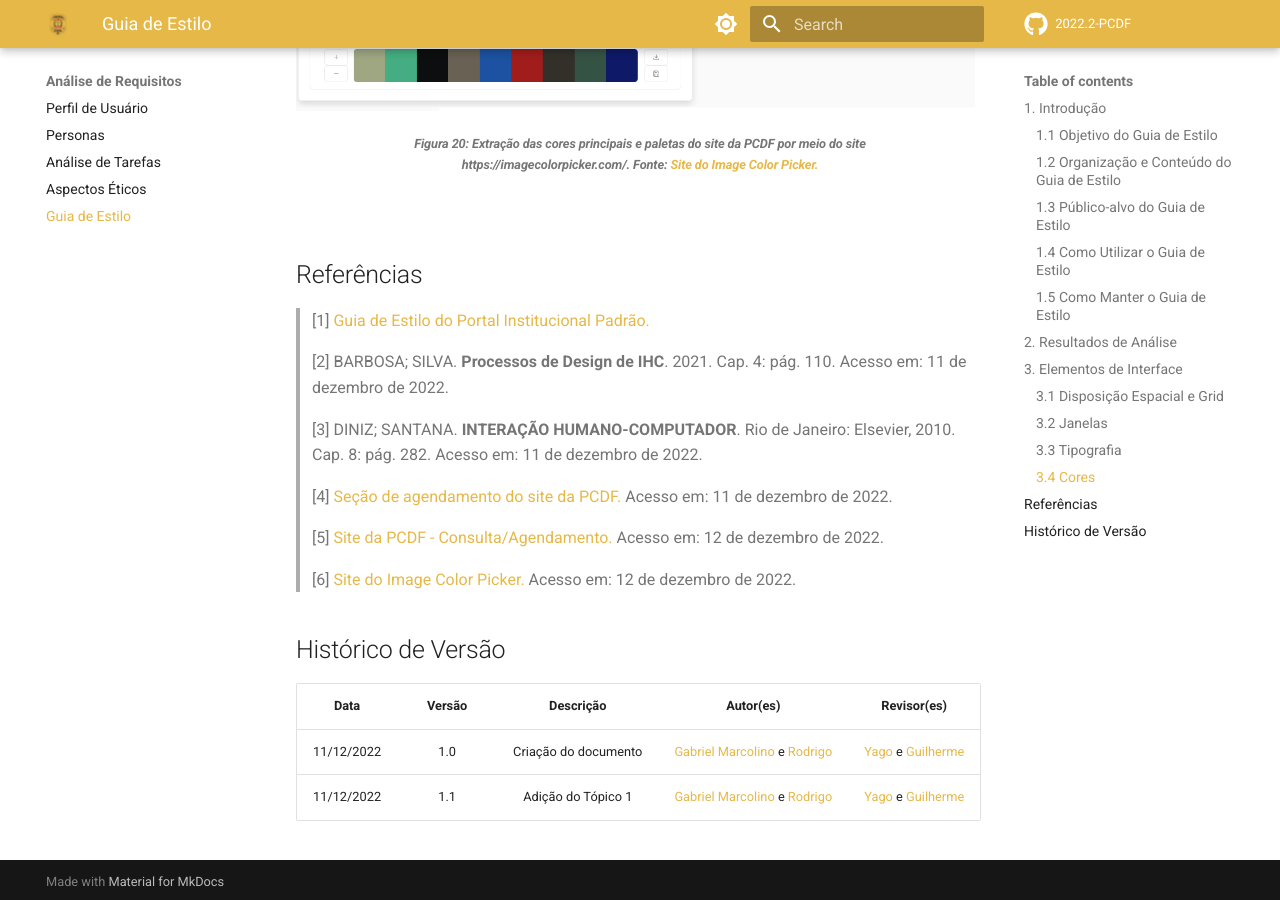
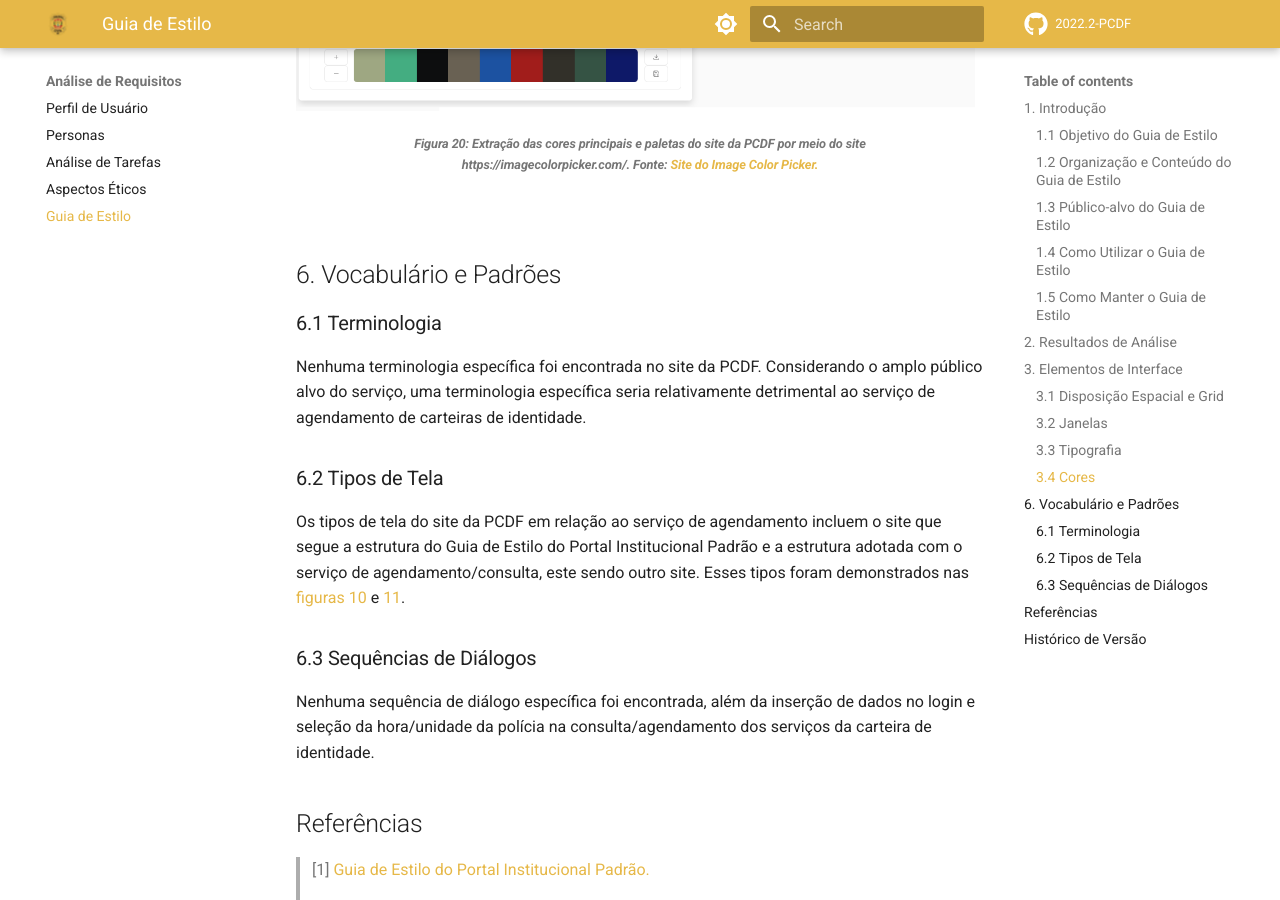
Before and after one commit to Interacao-Humano-Computador/2022.2-PCDF, an MkDocs documentation site: the page built from docs/analise-de-requisitos/guia_de_estilo.md, in a window 1280 px wide and 900 px high, scrolled down 15244 px. Built offline with MkDocs 1.6.1 and Material for MkDocs 9.7.7, drawn with Linux system fonts in a browser that asks for light colours; comment, search, counter and statistics services are not loaded.

Commit message:
add do tópico 6

```diff
--- a/docs/analise-de-requisitos/guia_de_estilo.md
+++ b/docs/analise-de-requisitos/guia_de_estilo.md
@@ -260,6 +260,17 @@ O site da PCDF foi desenvolvido utilizando as cores representadas no emblema da
 <p><br>
 </p>
 
+## 6. Vocabulário e Padrões
+
+### 6.1 Terminologia
+Nenhuma terminologia específica foi encontrada no site da PCDF. Considerando o amplo público alvo do serviço, uma terminologia específica seria relativamente detrimental ao serviço de agendamento de carteiras de identidade.
+
+### 6.2 Tipos de Tela
+Os tipos de tela do site da PCDF em relação ao serviço de agendamento incluem o site que segue a estrutura do Guia de Estilo do Portal Institucional Padrão e a estrutura adotada com o serviço de agendamento/consulta, este sendo outro site. Esses tipos foram demonstrados nas [figuras 10](#32-janelas) e [11](#32-janelas).
+
+### 6.3 Sequências de Diálogos
+Nenhuma sequência de diálogo específica foi encontrada, além da inserção de dados no login e seleção da hora/unidade da polícia na consulta/agendamento dos serviços da carteira de identidade.
+
 ## Referências
 
 > [1] [Guia de Estilo do Portal Institucional Padrão.](docs/../guia_de_estilo_identidade_padrao_comunicacao.pdf)
```
